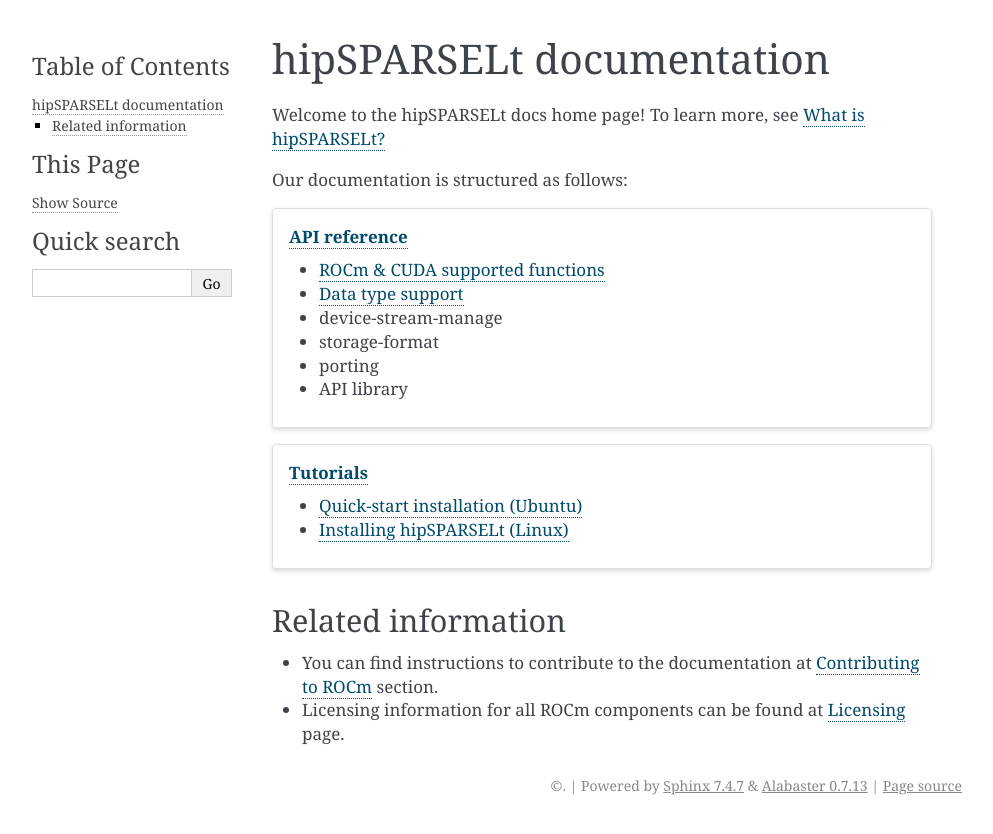
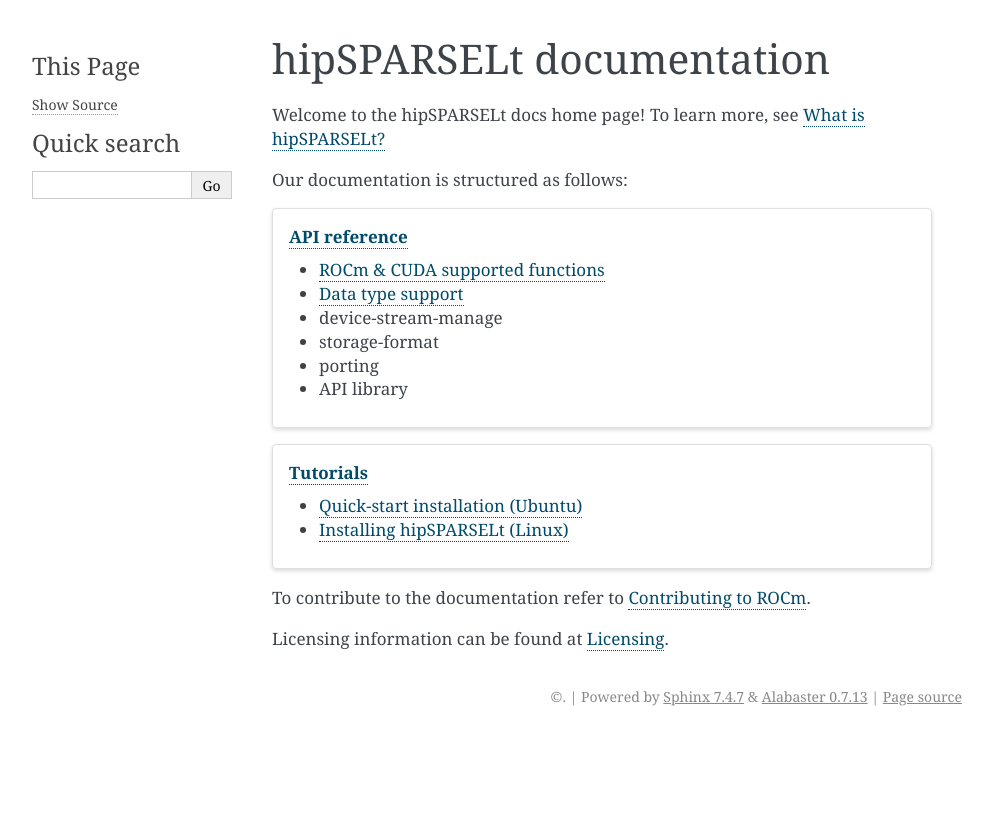
Before and after one commit to ROCm/hipSPARSELt, a Sphinx documentation site: the page built from docs/index.rst, in a window 1280 px wide. Shown: the top 834 px of the page, without its empty margins (148-1141 px from the left). Built offline with Sphinx 7.4.7, drawn with Linux system fonts in a browser that asks for light colours.

Commit message:
Restored LICENSE.md and removed Related Information

```diff
--- a/docs/index.rst
+++ b/docs/index.rst
@@ -26,8 +26,7 @@
   * :ref:`install-linux-quick`
   * :ref:`install-linux`
 
-Related information
-=======================================================
 
-* You can find instructions to contribute to the documentation at `Contributing to ROCm  <https://rocm.docs.amd.com/en/latest/contribute/index.md>`_ section.
-* Licensing information for all ROCm components can be found at `Licensing <https://rocm.docs.amd.com/en/latest/about/license.md>`_ page.
+To contribute to the documentation refer to `Contributing to ROCm  <https://rocm.docs.amd.com/en/latest/contribute/index.md>`_.
+
+Licensing information can be found at `Licensing <https://rocm.docs.amd.com/en/latest/about/license.md>`_.
```
Also changed, not shown: docs/license.md (added, +2 -0 lines), LICENSE.md (renamed from docs/LICENSE.md), 1 other file.
